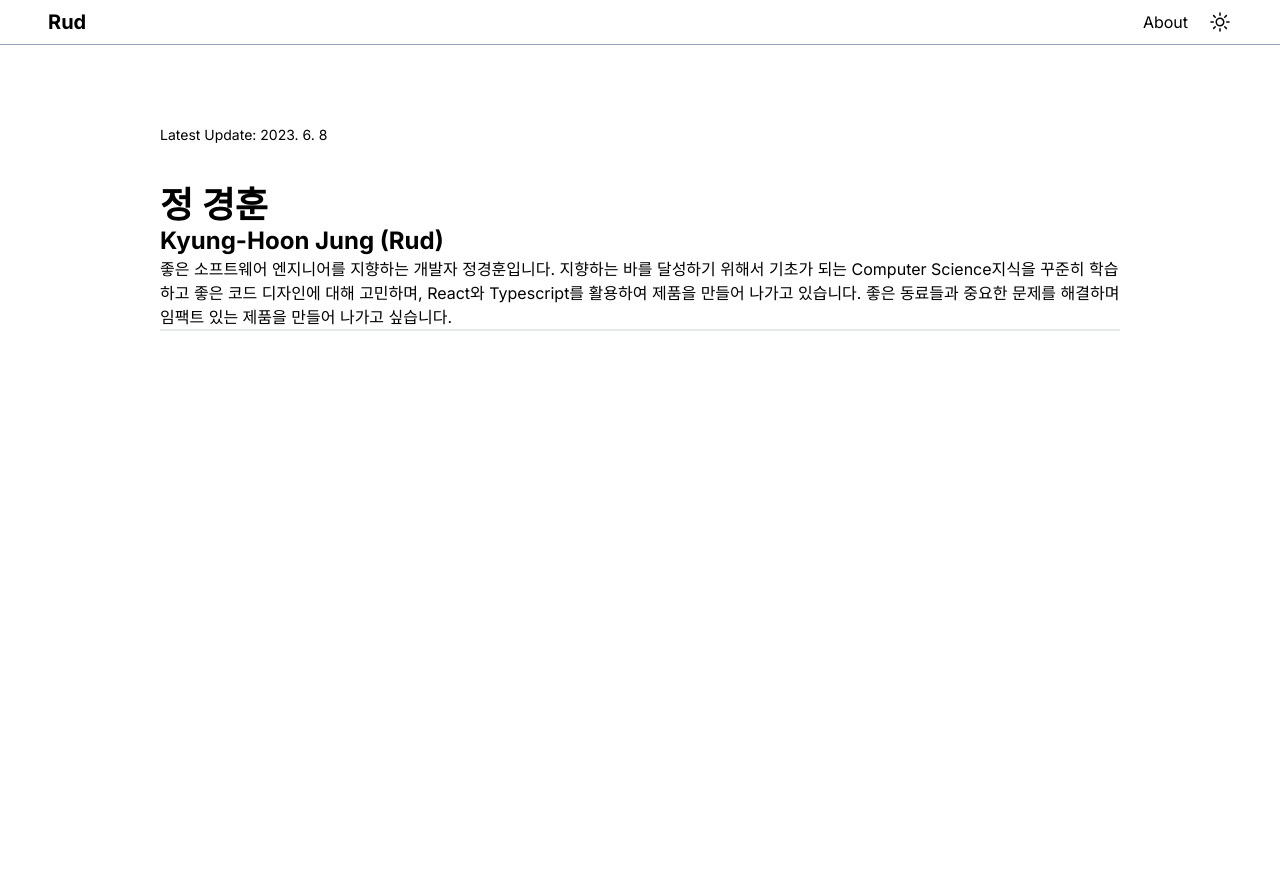
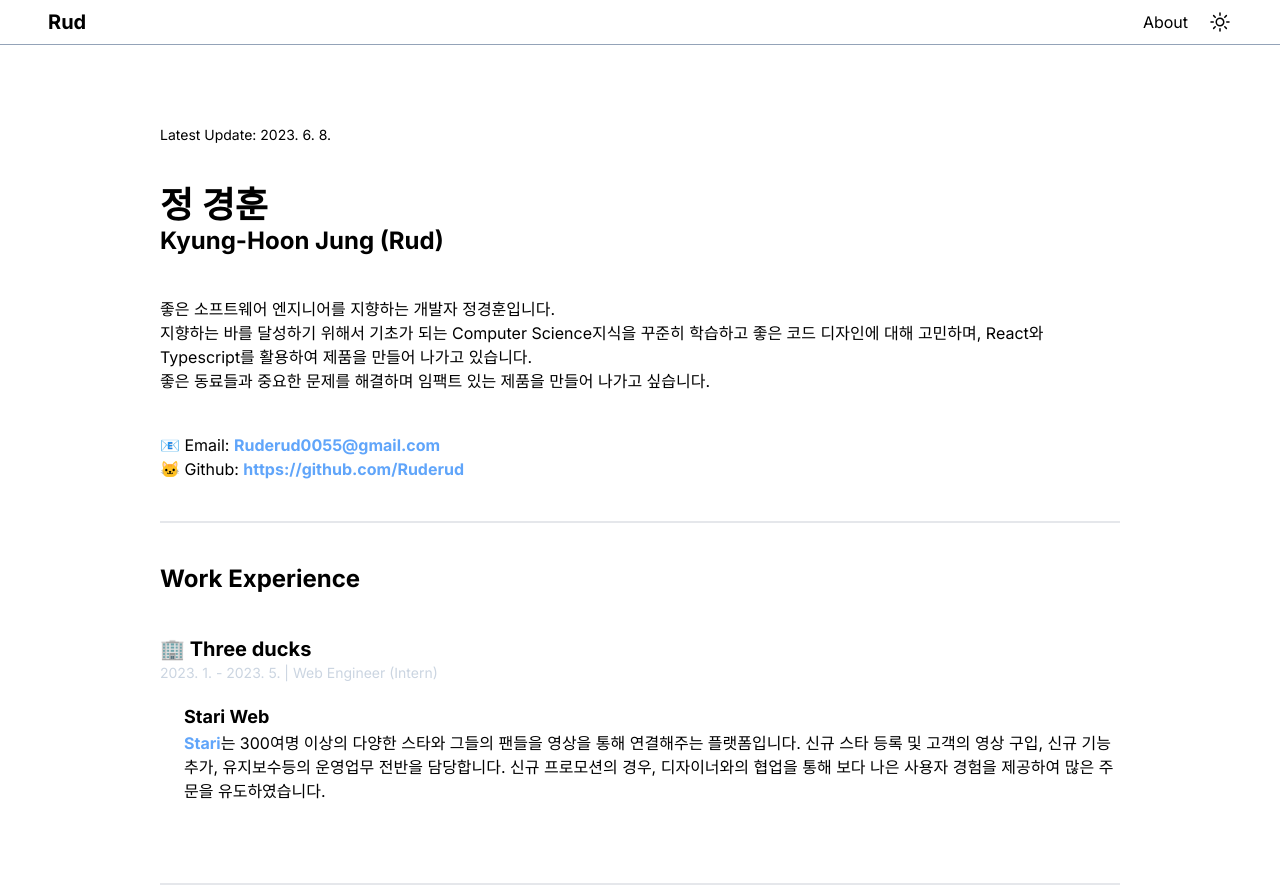
Before and after one commit to Ruderud/rudbeckiaz-main, a Next.js app: page /about in a window 1280 px wide. Before the commit the page ends 800 px from the top, so only its background shows below. Built offline with nearby package versions, Linux system fonts and the light colour scheme.

Commit message:
feat: work exp 작성중

```diff
--- a/src/app/about/page.tsx
+++ b/src/app/about/page.tsx
@@ -1,18 +1,64 @@
+import Link from 'next/link';
+
 export default function AboutPage() {
   return (
     <main className="px-40 pt-20">
-      <p className="text-sm text-black dark:text-slate-300 pb-10">Latest Update: 2023. 6. 8</p>
+      <p className="text-sm text-black dark:text-slate-300">Latest Update: 2023. 6. 8.</p>
 
-      <section className="border-b-[2px]">
-        <header>
+      <section className="border-b-[2px] py-10">
+        <header className="pb-10">
           <p className="text-4xl font-bold">정 경훈</p>
           <p className="text-2xl font-bold">Kyung-Hoon Jung (Rud)</p>
         </header>
 
-        <article>
-          좋은 소프트웨어 엔지니어를 지향하는 개발자 정경훈입니다. 지향하는 바를 달성하기 위해서 기초가 되는 Computer
-          Science지식을 꾸준히 학습하고 좋은 코드 디자인에 대해 고민하며, React와 Typescript를 활용하여 제품을 만들어
-          나가고 있습니다. 좋은 동료들과 중요한 문제를 해결하며 임팩트 있는 제품을 만들어 나가고 싶습니다.
+        <article className="leading-6 pb-10">
+          <p>좋은 소프트웨어 엔지니어를 지향하는 개발자 정경훈입니다.</p>
+          <p>
+            지향하는 바를 달성하기 위해서 기초가 되는 Computer Science지식을 꾸준히 학습하고 좋은 코드 디자인에 대해
+            고민하며, React와 Typescript를 활용하여 제품을 만들어 나가고 있습니다.
+          </p>
+          <p>좋은 동료들과 중요한 문제를 해결하며 임팩트 있는 제품을 만들어 나가고 싶습니다.</p>
+        </article>
+
+        <div>
+          <p>
+            📧 Email:{' '}
+            <Link className="text-blue-400 font-bold" href="mailto:ruderud0055@gmail.com">
+              Ruderud0055@gmail.com
+            </Link>
+          </p>
+          <p>
+            🐱 Github:{' '}
+            <Link className="text-blue-400 font-bold" href="https://github.com/Ruderud" target="_blank">
+              https://github.com/Ruderud
+            </Link>
+          </p>
+        </div>
+      </section>
+
+      <section className="border-b-[2px] py-10">
+        <header className="pb-10">
+          <p className="text-2xl font-bold">Work Experience</p>
+        </header>
+
+        <article className="pb-10">
+          <p className="text-xl font-bold">🏢 Three ducks</p>
+          <p className="text-sm text-slate-300 pb-5">2023. 1. - 2023. 5. | Web Engineer (Intern)</p>
+
+          <div className="pl-6">
+            <p className="text-lg font-bold">Stari Web</p>
+            <p className="text-md">
+              <Link className="text-blue-400 font-bold" href="https://stari.io" target="_blank">
+                Stari
+              </Link>
+              는 300여명 이상의 다양한 스타와 그들의 팬들을 영상을 통해 연결해주는 플랫폼입니다. 신규 스타 등록 및
+              고객의 영상 구입, 신규 기능 추가, 유지보수등의 운영업무 전반을 담당합니다. 신규 프로모션의 경우,
+              디자이너와의 협업을 통해 보다 나은 사용자 경험을 제공하여 많은 주문을 유도하였습니다.
+            </p>
+            <ul>
+              <li></li>
+            </ul>
+          </div>
         </article>
       </section>
     </main>
--- a/src/app/page.tsx
+++ b/src/app/page.tsx
@@ -1,5 +1,3 @@
-import { TopBar } from '@/components';
-
 export default function Home() {
   return (
     <main>
```
